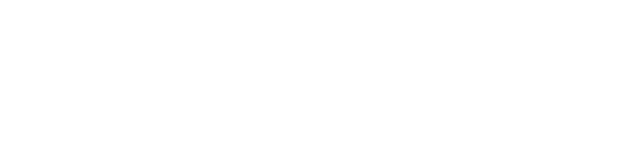
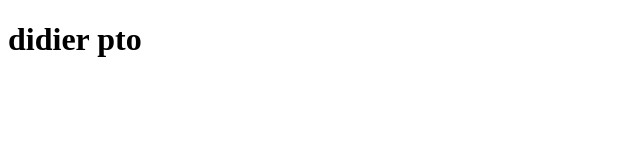
Before and after one commit to Galarios/Proyecto-clase, a plain HTML site: page index.html in a window 1280 px wide. Shown: the whole page, without its empty margins (0-640 px from the left). Drawn offline with Linux system fonts and the light colour scheme.

Commit message:
agregamos un h1 en el archivo index.html

```diff
--- a/index.html
+++ b/index.html
@@ -5,5 +5,7 @@
     <meta name="viewport" content="width=device-width, initial-scale=1.0" />
     <title>git</title>
   </head>
-  <body></body>
+  <body>
+    <h1>didier pto</h1>
+  </body>
 </html>
```
